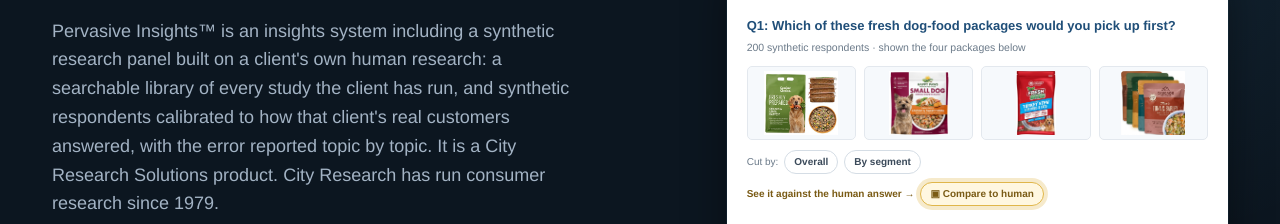
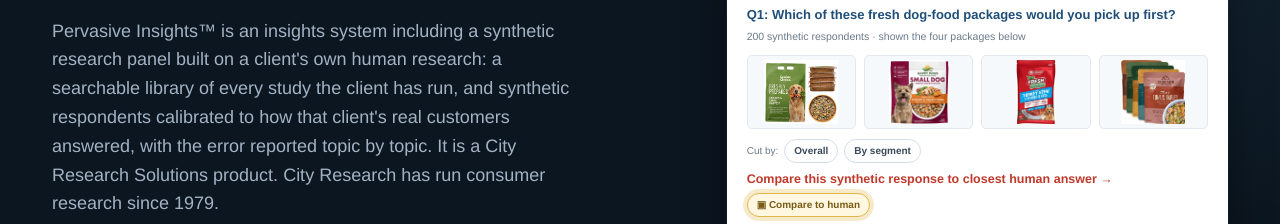
Before and after one commit to Popedome/pervasive-insights-site, a plain HTML site: page index.html in a window 1280 px wide. Shown: the part 349-573 px from the top of the page. Drawn offline with Linux system fonts and the light colour scheme.

Commit message:
Add files via upload

```diff
--- a/index.html
+++ b/index.html
@@ -95,8 +95,10 @@
   .cmp-foot .sw { display:inline-block; width:8px; height:8px; border-radius:2px; margin-right:4px; vertical-align:middle; }
   .cmp-foot .sw.g { background:#1f7a3a; } .cmp-foot .sw.a { background:#b7791f; }
   .hero-cardnote { font-size:12px; color: var(--text-light-muted); margin-top:12px; text-align:center; }
-  .cmp-card .cmp-actionrow { margin:-2px 0 10px; }
-  .cmp-card .cmp-nudge { color:#7a5b15; font-weight:700; font-size:10px; white-space:nowrap; }
+  .cmp-card .cmp-actionrow { display:block; margin:-2px 0 10px; }
+  .cmp-card .cmp-actionrow .cmp-nudge { display:block; margin-bottom:6px; }
+  .cmp-card .cmp-actionrow button.tab { white-space:nowrap; }
+  .cmp-card .cmp-nudge { color:#c0392b; font-weight:700; font-size:12.5px; line-height:1.3; }
   .cmp-card .cutby button.tab { font: inherit; font-size:10px; font-weight:700; cursor:pointer; }
   .cmp-card.nocmp .cutby button.tab { background:#fff7e0; border-color:#e0b64a; color:#7a5b15; box-shadow:0 0 0 0 rgba(224,182,74,0.7); animation: cmpPulse 2.2s ease-out infinite; }
   .cmp-card.seen .cmp-nudge { display:none; }
@@ -471,7 +473,7 @@
       <div class="card-body">
         <div class="qline">Q1: Which of these fresh dog-food packages would you pick up first? <span class="qmeta">200 synthetic respondents · shown the four packages below</span></div>
         <div class="stim-row"><img src="df_canine.jpg" alt="Canine Choice"><img src="df_happy.jpg" alt="Happy Paws"><img src="df_natures.jpg" alt="Nature's Harvest"><img src="df_cascade.jpg" alt="Cascade Provisions"></div>
-        <div class="cutby"><span>Cut by:</span><span class="tab">Overall</span><span class="tab">By segment</span></div><div class="cutby cmp-actionrow"><span class="cmp-nudge" aria-hidden="true">See it against the human answer &rarr;</span><button type="button" class="tab" id="cmp-toggle" aria-pressed="false">&#9635; Compare to human</button></div>
+        <div class="cutby"><span>Cut by:</span><span class="tab">Overall</span><span class="tab">By segment</span></div><div class="cutby cmp-actionrow"><span class="cmp-nudge" aria-hidden="true">Compare this synthetic response to closest human answer &rarr;</span><button type="button" class="tab" id="cmp-toggle" aria-pressed="false">&#9635; Compare to human</button></div>
         <div class="cmp-evidence cmp-only">
           <div class="ev-title">Closest comparable human question</div>
           <div class="ev-q">Which of these dog-food packages would you pick up first? (shown four shelf packages)</div>
```
